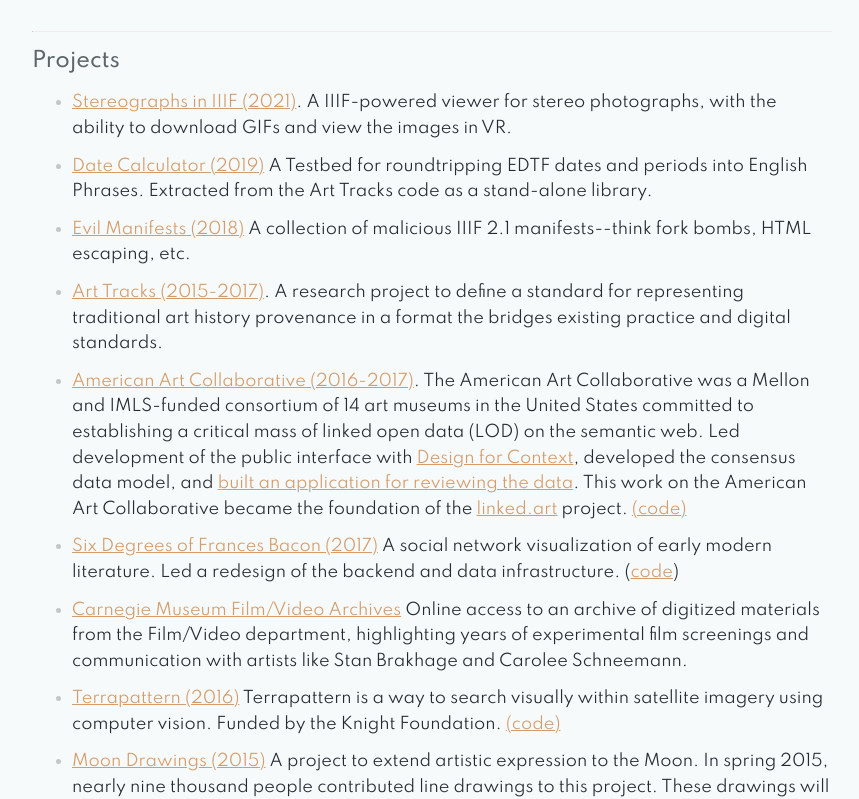
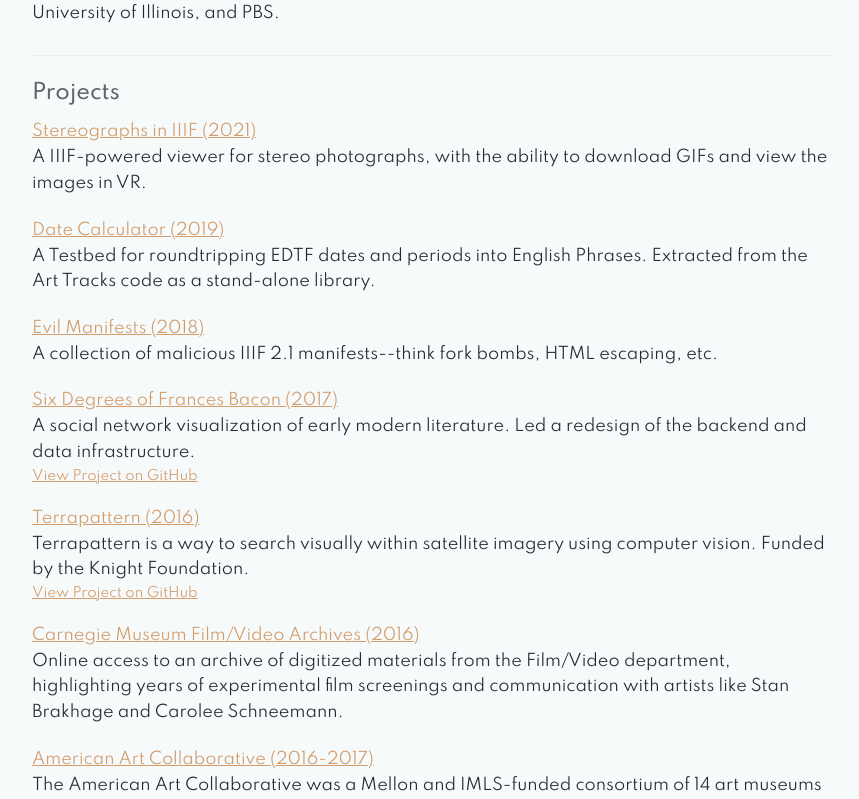
Before and after one commit to workergnome/davidnewbury, a Vue app: page / in a window 1280 px wide. Shown: the part 324-1123 px from the top of the page, without its empty margins (208-1067 px from the left). Built offline with nearby package versions, Linux system fonts and the light colour scheme.

Commit message:
moved projects to a JSON file and component

```diff
--- a/src/assets/content/home.md
+++ b/src/assets/content/home.md
@@ -1,21 +1,4 @@
 
-
----
-
-## Projects
-
-* [Stereographs in IIIF (2021)](https://stereograph.davidnewbury.com/).  A IIIF-powered viewer for stereo photographs, with the ability to download GIFs and view the images in VR.
-* [Date Calculator (2019)](https://date-calculator.davidnewbury.com) A Testbed for roundtripping EDTF dates and periods into English Phrases.  Extracted from the Art Tracks code as a stand-alone library.
-* [Evil Manifests (2018)](http://evil-manifests.davidnewbury.com) A collection of malicious IIIF 2.1 manifests--think fork bombs, HTML escaping, etc.
-* [Art Tracks (2015-2017)](http://www.museumprovenance.org/).  A research project to define a standard for representing traditional art history provenance in a format the bridges existing practice and digital standards.
-* [American Art Collaborative (2016-2017)](http://browse.americanartcollaborative.org).  The American Art Collaborative was a Mellon and IMLS-funded consortium of 14 art museums in the United States committed to establishing a critical mass of linked open data (LOD) on the semantic web.  Led development of the public interface with [Design for Context](https://www.designforcontext.com), developed the consensus data model, and [built an application for reviewing the data](https://review.americanartcollaborative.org).  This work on the American Art Collaborative became the foundation of the [linked.art](https://linked.art) project. [(code)](https://www.github.com/designforcontext/aac_browse_app)
-* [Six Degrees of Frances Bacon (2017)](http://www.sixdegreesoffrancisbacon.com)
-A social network visualization of early modern literature.  Led a redesign of the backend and data infrastructure. ([code](https://github.com/sdfb/sdfb))
-* [Carnegie Museum Film/Video Archives](http://records.cmoa.org)  Online access to an archive of digitized materials from the Film/Video department, highlighting years of experimental film screenings and communication with artists like Stan Brakhage and Carolee Schneemann.
-* [Terrapattern (2016)](http://www.terrapattern.com/) Terrapattern is a way to search visually within satellite imagery using computer vision.  Funded by the Knight Foundation.  [(code)](https://github.com/CreativeInquiry/terrapattern)
-* [Moon Drawings (2015)](https://creativeinquiry.github.io/moondrawings.org/) A project to extend artistic expression to the Moon. In spring 2015, nearly nine thousand people contributed line drawings to this project. These drawings will be etched on a sapphire disc, to be sent to the Moon.
-
----
 
 ## Code
 
--- /dev/null
+++ b/src/assets/content/projects.json
@@ -0,0 +1,63 @@
+{
+  "projects": [
+    {
+      "name": "Stereographs in IIIF",
+      "year": 2021,
+      "url": "https://stereograph.davidnewbury.com/",
+      "description": " A IIIF-powered viewer for stereo photographs, with the ability to download GIFs and view the images in VR."
+    },
+    {
+      "name": "Date Calculator ",
+      "year": 2019,
+      "url": "https://date-calculator.davidnewbury.com",
+      "description": " A Testbed for roundtripping EDTF dates and periods into English Phrases.  Extracted from the Art Tracks code as a stand-alone library."
+    },
+    {
+      "name": "Evil Manifests ",
+      "year": 2018,
+      "url": "http://evil-manifests.davidnewbury.com",
+      "description": " A collection of malicious IIIF 2.1 manifests--think fork bombs, HTML escaping, etc."
+    },
+    {
+      "name": "Art Tracks ",
+      "year": 2015,
+      "endYear": 2017,
+      "url": "http://www.museumprovenance.org/",
+      "description": "A research project to define a standard for representing traditional art history provenance in a format the bridges existing practice and digital standards."
+    },
+    {
+      "name": "American Art Collaborative",
+      "year": 2016,
+      "endYear": 2017,
+      "url": "http://browse.americanartcollaborative.org",
+      "description": "The American Art Collaborative was a Mellon and IMLS-funded consortium of 14 art museums in the United States committed to establishing a critical mass of linked open data (LOD) on the semantic web.  Led development of the public interface with [Design for Context](https://www.designforcontext.com), developed the consensus data model, and [built an application for reviewing the data](https://review.americanartcollaborative.org).  This work on the American Art Collaborative became the foundation of the [linked.art](https://linked.art) project.",
+      "code": "https://www.github.com/designforcontext/aac_browse_app"
+    },
+    {
+      "name": "Six Degrees of Frances Bacon ",
+      "year": 2017,
+      "url": "http://www.sixdegreesoffrancisbacon.com",
+      "description": "A social network visualization of early modern literature.  Led a redesign of the backend and data infrastructure.",
+      "code": "https://github.com/sdfb/sdfb"
+    },
+    {
+      "name": "Carnegie Museum Film/Video Archives",
+      "year": 2016,
+      "url": "http://records.cmoa.org",
+      "description": "Online access to an archive of digitized materials from the Film/Video department, highlighting years of experimental film screenings and communication with artists like Stan Brakhage and Carolee Schneemann."
+    },
+    {
+      "name": "Terrapattern",
+      "year": 2016,
+      "code": "https://github.com/CreativeInquiry/terrapattern",
+      "url": "http://www.terrapattern.com/",
+      "description": "Terrapattern is a way to search visually within satellite imagery using computer vision.  Funded by the Knight Foundation."
+    },
+    {
+      "name": "Moon Drawings ",
+      "year": 2015,
+      "url": "https://creativeinquiry.github.io/moondrawings.org/",
+      "description": " A project to extend artistic expression to the Moon. In spring 2015, nearly nine thousand people contributed line drawings to this project. These drawings will be etched on a sapphire disc, to be sent to the Moon."
+    }
+  ]
+}
--- /dev/null
+++ b/src/components/Project.vue
@@ -0,0 +1,43 @@
+<template>
+  <div class="project">
+    <a :href="project.url">{{ project.name }} ({{ yearText }})</a>
+    <div v-html="htmlDesc" class="description"></div>
+    <small v-if="project.code"
+      ><a href="project.code">View Project on GitHub</a></small
+    >
+  </div>
+</template>
+
+<script>
+import marked from "marked";
+
+export default {
+  name: "Project",
+  data: function () {
+    return {};
+  },
+  props: ["project"],
+  computed: {
+    htmlDesc: function () {
+      return marked(this.project.description);
+    },
+    yearText: function () {
+      const p = this.project;
+      return p.endYear ? `${p.year}-${p.endYear}` : p.year;
+    },
+  },
+};
+</script>
+
+<style lang="scss">
+.description p {
+  margin-bottom: 0;
+  margin-top: 0.25rem;
+  &:last-child {
+    padding-bottom: 0;
+  }
+}
+.project {
+  margin-bottom: 1.5rem;
+}
+</style>
--- a/src/views/Home.vue
+++ b/src/views/Home.vue
@@ -4,7 +4,16 @@
       <h1>David Newbury</h1>
       <SocialMedia />
     </header>
+
     <section class="rich-text" v-html="marked(bio)"></section>
+    <section class="projects rich-text">
+      <h2>Projects</h2>
+      <Project
+        v-for="project in sortedProjects"
+        :key="project.name"
+        :project="project"
+      />
+    </section>
     <section class="rich-text" v-html="marked(content)"></section>
     <footer></footer>
   </div>
@@ -15,17 +24,33 @@
 import content from "@/assets/content/home.md";
 import bio from "@/assets/content/bio.md";
 import marked from "marked";
+import projects from "@/assets/content/projects.json";
 import SocialMedia from "@/components/SocialMedia.vue";
+import Project from "@/components/Project.vue";
 export default {
   name: "Home",
   data: function () {
-    return { content: content, marked: marked, bio: bio };
+    return { content: content, marked: marked, bio: bio, projects: projects };
   },
-  components: { SocialMedia },
+  components: { SocialMedia, Project },
+  computed: {
+    sortedProjects: function () {
+      let allProjects = JSON.parse(JSON.stringify(this.projects.projects));
+      return allProjects.sort((p1, p2) => (p1.year < p2.year ? 0 : -1));
+    },
+  },
 };
 </script>
 
 <style lang="scss">
+section {
+  border-top: 1px solid #e7f1ef;
+  margin-top: 1rem;
+  padding-top: 0.5rem;
+  &:first-of-type {
+    border-top: 0px none;
+  }
+}
 .rich-text {
   hr {
     border-top: $light-grey;
@@ -34,6 +59,7 @@
   p {
     padding-bottom: 0.75rem;
     line-height: 1.6;
+    clear: both;
     &::marker {
       color: $light-grey;
     }
@@ -41,5 +67,10 @@
   a {
     font-weight: 400;
   }
+  li img {
+    float: left;
+    width: 100px;
+    margin-right: 2rem;
+  }
 }
 </style>
```
Also changed, not shown: 1 other file (tests, documents, lock files or other folders).
